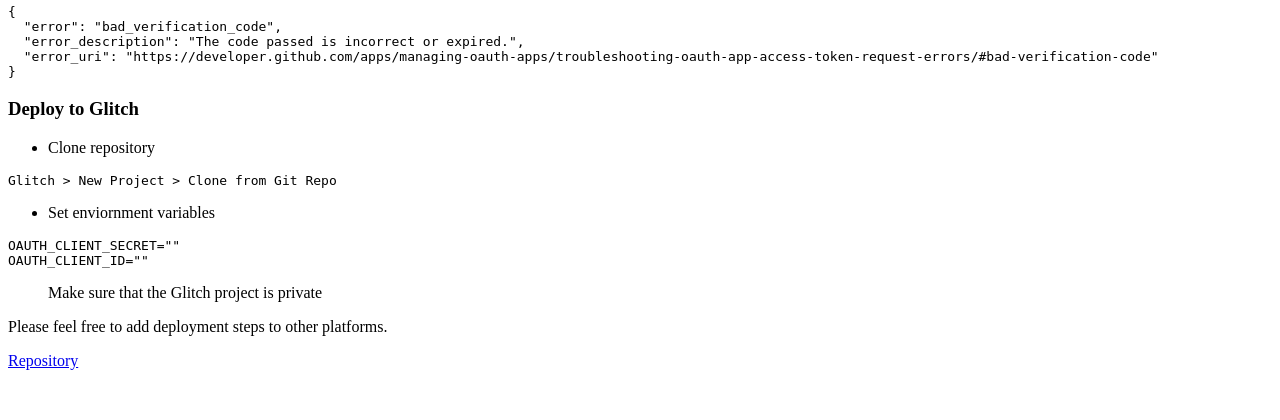
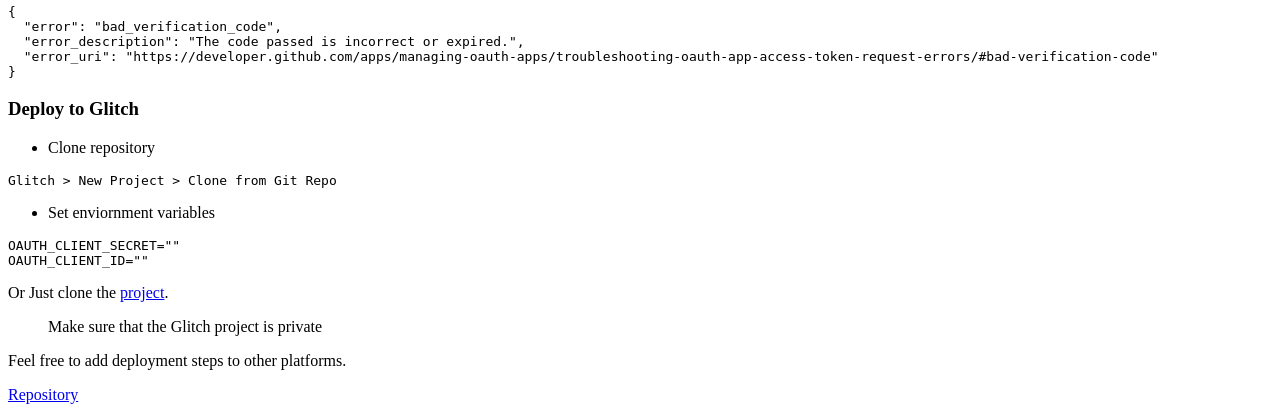
Before and after one commit to solitudenote/gitkeeper, a Flask app: page / in a window 1280 px wide. Shown: the part 524-944 px from the top of the page. Before the commit the page ends 894 px from the top, so only its background shows below. Run offline with Flask 2, Linux system fonts and the light colour scheme.

Commit message:
Added Glitch project link

```diff
--- a/templates/index.html
+++ b/templates/index.html
@@ -40,8 +40,9 @@
 <pre><code class="has-line-data" data-line-start="51" data-line-end="54" class="language-env">OAUTH_CLIENT_SECRET=&quot;&quot;
 OAUTH_CLIENT_ID=&quot;&quot;
 </code></pre>
+<p class="has-line-data" data-line-start="55" data-line-end="56">Or Just clone the <a href="https://glitch.com/~solitudenote-gitkeeper">project</a>.</p>
 <blockquote>
-<p class="has-line-data" data-line-start="55" data-line-end="56">Make sure that the Glitch project is private</p>
+<p class="has-line-data" data-line-start="56" data-line-end="57">Make sure that the Glitch project is private</p>
 </blockquote>
-<p class="has-line-data" data-line-start="57" data-line-end="58">Please feel free to add deployment steps to other platforms.</p>
-<p class="has-line-data" data-line-start="59" data-line-end="60"><a href="https://github.com/solitudenote/gitkeeper">Repository</a></p>
+<p class="has-line-data" data-line-start="58" data-line-end="59">Feel free to add deployment steps to other platforms.</p>
+<p class="has-line-data" data-line-start="60" data-line-end="61"><a href="https://github.com/solitudenote/gitkeeper">Repository</a></p>
```
Also changed, not shown: README.md.
